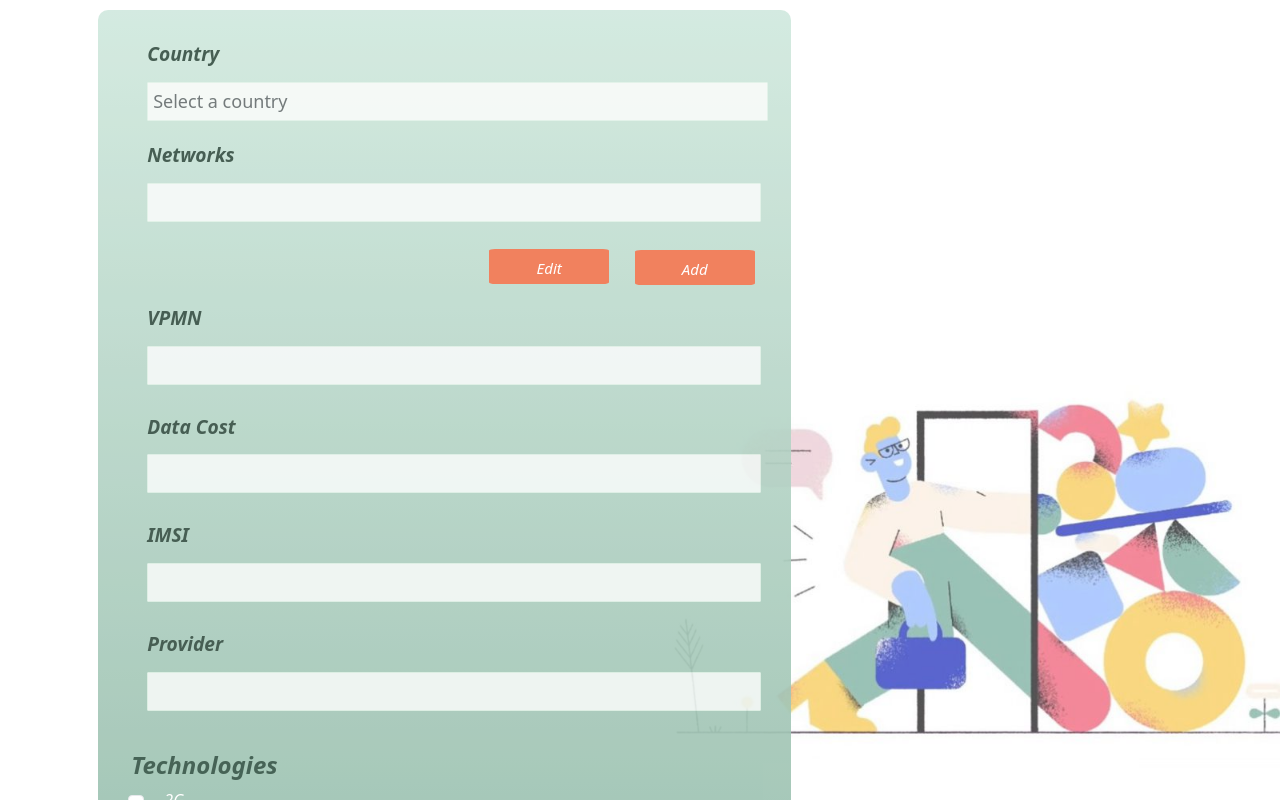
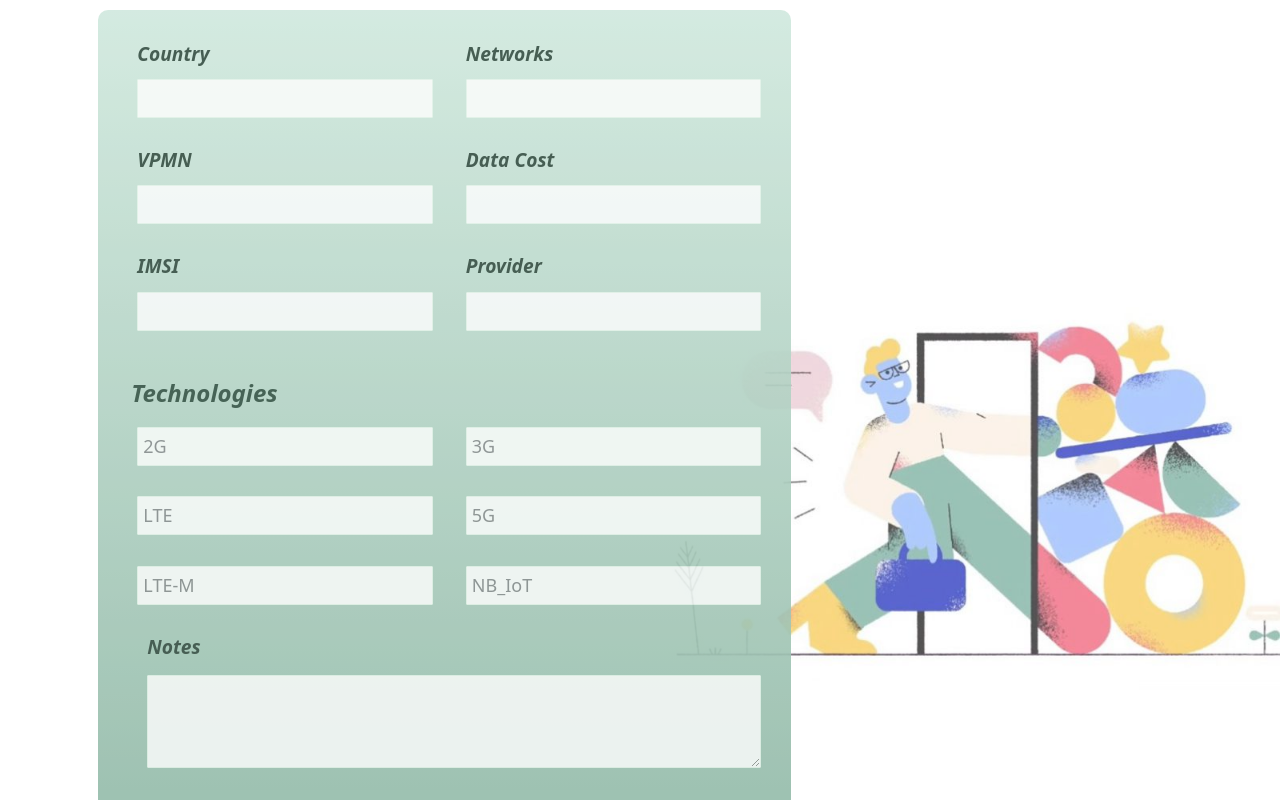
Before and after one commit to ahmedselem798/pricingappV2, a React (Create React App) app in the folder client/: page / in a window 1280 px wide. Shown: the top 800 px of the page. Built offline with nearby package versions, Linux system fonts and the light colour scheme.

Commit message:
CountryFormUpdate

```diff
--- a/client/src/Components/CountryForm/CountryForm.css
+++ b/client/src/Components/CountryForm/CountryForm.css
@@ -22,13 +22,9 @@
     opacity: 0.9;
   }
 
-    .form-group {
-      margin-bottom: 15px;
-    }
-
     .form-label {
       font-size: larger;
-      margin-right: 20px;
+      margin-right: 3%;
       color:#002112;
       margin-left: 3%;
       font-weight: 700;
@@ -43,7 +39,7 @@
       font-size: large;
       opacity: 0.8;
       transition: border-color 0.8s;
-      width: 98%;
+      width: 97%;
       margin-left: 3%;
       margin-top: 0.8%;
       cursor: pointer;
@@ -57,88 +53,27 @@
       opacity: 0.7;
   }
 
-    .input-group {
-      margin-bottom: 5px;
-    }
-
     .h1{
       margin-left: 0.5%;
+      margin-bottom: 17px;
       margin-top: 20px;
       color:#012916;
       font-style: italic;
-      font-weight: 800;
+      font-weight: 700;
       font-size: x-large;
     }
 
-    .form-check-input {
-      margin-right: 10px;
-      margin: 7px;
-      cursor: pointer;
-      margin-left: -3%;
+    .notes{
+      font-size: larger;
+      font-weight: 700;
     }
 
-    .form-check-label {
-      color: white;
-      margin-left: 2%;
-      font-style: italic;
-    }
-
-    .form-check-input:hover{
-      opacity: 0.7;
-      background-color: #eea66f;
-      cursor: pointer;
-    }
-
-     .btn-secondary {
-      background-color: rgb(237, 82, 34);
-      border-color: #cb854f;
-      color: white;
-      border: none;
-      border-radius: 5%;
-      width: 19%;
-      height: 35px;
-      font-size: 15px;
-      margin-left: 80%;
-      margin-bottom: -5px;
-      cursor: pointer;
-      font-style: italic;
-      align-items: center;
-    }
-
-    .btn-secondary:hover {
-      background-color: #5fb890;
-      border-color: #5fb890;
-    }
-
-    .btn-third {
-      background-color: rgb(237, 82, 34);
-      background-color: rgb(237, 82, 34);
-      color: white;
-      border: none;
-      border-radius: 5%;
-      width: 19%;
-      height: 35px;
-      font-size: 15px;
-      margin-left: 57%;
-      margin-top: -53px;
-      cursor: pointer;
-      font-style: italic;
-      align-items: center;
-    }
-
-    .btn-third:hover {
-      background-color: rgb(233, 23, 23);
-      border-color: rgb(250, 128, 128);
-    }
-
-    .btn-primary {
+    .btn {
       color: #fff;
       height: 40px;
       width: 35%;
       margin-top: 4.5%;
       margin-left: 33%;
-      /* background-color: #d88443; */
-      background-color: rgb(237, 82, 34);
       background-color: rgb(237, 82, 34);
       font-size: large;
       align-self: center;
@@ -146,7 +81,7 @@
       font-style: italic;
     }
 
-    .btn-primary:hover {
+    .btn:hover {
       background-color: #eea66f;
       border-color: #eea66f;
   }
--- a/client/src/Components/CountryForm/CountryForm.js
+++ b/client/src/Components/CountryForm/CountryForm.js
@@ -2,94 +2,24 @@ import React, { useState } from 'react';
 import './CountryForm.css';
 import { Form, Container, Row, Col, Button, InputGroup } from 'react-bootstrap';
 
-const countryOptions = [
-  { value: 'afghanistan', label: 'Afghanistan' },
-  { value: 'aland-islands', label: 'Aland Islands' },
-  { value: 'albania', label: 'Albania' },
-  { value: 'algeria', label: 'Algeria' },
-  { value: 'andorra', label: 'Andorra' },
-  { value: 'angola', label: 'Angola' },
-  { value: 'anguilla', label: 'Anguilla' },
-  { value: 'antigua-and-barbuda', label: 'Antigua and Barbuda' },
-  { value: 'argentina', label: 'Argentina' },
-  { value: 'armenia', label: 'Armenia' },
-  { value: 'aruba', label: 'Aruba' },
-  { value: 'australia', label: 'Australia' },
-  { value: 'austria', label: 'Austria' },
-  { value: 'bahrain', label: 'Bahrain' },
-  { value: 'canada', label: 'Canada' },
-  { value: 'france', label: 'France' },
-  { value: 'germany', label: 'Germany' },
-  { value: 'kuwait', label: 'Kuwait' },
-  { value: 'nigeria', label: 'Nigeria' },
-  { value: 'oman', label: 'Oman' },
-  { value: 'philippines', label: 'Philippines' },
-  { value: 'qatar', label: 'Qatar' },
-  { value: 'saudi', label: 'Saudi Arabia' },
-  { value: 'singapore', label: 'Singapore' },
-  { value: 'turkey', label: 'Turkey' },
-  { value: 'uae', label: 'UAE' },
-  { value: 'unitedkingdom', label: 'United Kingdom' },
-  { value: 'unitedstates', label: 'United States' },
-];
-
 function CountryForm() {
   const [networks, setNetworks] = useState(['']);
-  const [vpmnValue, setvpmnValue] = useState(['']);
+  const [vpmnValue, setVpmnValue] = useState(['']);
   const [dataCosts, setDataCosts] = useState(['']);
   const [imsi, setImsi] = useState(['']);
   const [provider, setProvider] = useState(['']);
+  const [notes, setNotes] = useState('');
   const [formData, setFormData] = useState({
     countryName: '',
-    technologies: [],
+    technologies: [
+      { label: '2G', value: '' },
+      { label: '3G', value: '' },
+      { label: 'LTE', value: '' },
+      { label: '5G', value: '' },
+      { label: 'LTE-M', value: '' },
+      { label: 'NB_IoT', value: '' },
+    ],
   });
-
-  const handleNetworkChange = (index, value) => {
-    const updatedNetworks = [...networks];
-    updatedNetworks[index] = value;
-    setNetworks(updatedNetworks);
-  };
-
-  const handleDataCostChange = (index, value) => {
-    const updatedDataCosts = [...dataCosts];
-    updatedDataCosts[index] = value;
-    setDataCosts(updatedDataCosts);
-  };
-
-  const handleImsiChange = (index, value) => {
-    const updatedImsi = [...imsi];
-    updatedImsi[index] = value;
-    setImsi(updatedImsi);
-  };
-
-  const handlevpmnChange = (index, value) => {
-    const updatedvpmnValue = [...vpmnValue];
-    updatedvpmnValue[index] = value;
-    setvpmnValue(updatedvpmnValue);
-  };
-
-  const handleProviderChange = (index, value) => {
-    const updatedProvider = [...provider];
-    updatedProvider[index] = value;
-    setProvider(updatedProvider);
-  };
-
-  // const handleAddNetwork = () => {
-  //   setNetworks([...networks, '']);
-  //   setDataCosts([...dataCosts, '']);
-  //   setImsi([...imsi, '']);
-  //   setvpmnValue([...vpmnValue, '']);
-  // };
-
-  const handleTechnologyChange = (technology) => {
-    const updatedTechnologies = formData.technologies.includes(technology)
-      ? formData.technologies.filter((tech) => tech !== technology)
-      : [...formData.technologies, technology];
-    setFormData({
-      ...formData,
-      technologies: updatedTechnologies,
-    });
-  };
 
   const handleSubmit = (e) => {
     e.preventDefault();
@@ -103,113 +33,100 @@ function CountryForm() {
           <Col>
             <Form onSubmit={handleSubmit}>
               <Form.Group>
+                <Row>
+                  <Col>
                     <Form.Label>Country</Form.Label>
                     <Form.Control
-                  as="select"
+                      type="text"
                       value={formData.countryName}
                       onChange={(e) => setFormData({ ...formData, countryName: e.target.value })}
-                >
-                  <option value="" disabled hidden>Select a country</option>
-                  {countryOptions.map((country) => (
-                    <option key={country.value} value={country.value}>
-                      {country.label}
-                    </option>
+                    />
+                  </Col>
+                  <Col>
+                    <Form.Label>Networks</Form.Label>
+                    {networks.map((network, index) => (
+                      <InputGroup key={index} className="mb-2">
+                        <Form.Control type="text" value={network} />
+                      </InputGroup>
                     ))}
-                </Form.Control>
+                  </Col>
+                </Row>
               </Form.Group>
 
               <Form.Group>
-                <Form.Label>Networks</Form.Label>
-                {networks.map((network, index) => (
+                <Row>
+                  <Col>
+                    <Form.Label>VPMN</Form.Label>
+                    {vpmnValue.map((vpmn, index) => (
                       <InputGroup key={index} className="mb-2">
-                    <Form.Control
-                      type="text"
-                      value={network}
-                      onChange={(e) => handleNetworkChange(index, e.target.value)}
-                    />
+                        <Form.Control type="text" value={vpmn} />
                       </InputGroup>
                     ))}
-                <Button type="button" variant="secondary" size="lg"
-                //  onClick={handleAddNetwork}
-                 >
-                  Add
-                </Button>
-
-                <Button type="button" variant="third" size="lg"
-                //  onClick={handleAddNetwork}
-                 >
-                  Edit
-                </Button>
-              </Form.Group>
-
-
-              <Form.Group>
-                <Form.Label>VPMN</Form.Label>
-                {vpmnValue.map((vpmnValue, index) => (
+                  </Col>
+                  <Col>
+                    <Form.Label>Data Cost</Form.Label>
+                    {dataCosts.map((dataCost, index) => (
                       <InputGroup key={index} className="mb-2">
-                    <Form.Control
-                      type="text"
-                      value={vpmnValue}
-                      onChange={(e) => handlevpmnChange(index, e.target.value)}
-                    />
+                        <Form.Control type="text" value={dataCost} />
                       </InputGroup>
                     ))}
+                  </Col>
+                </Row>
               </Form.Group>
 
               <Form.Group>
-                <Form.Label>Data Cost</Form.Label>
-                {dataCosts.map((dataCost, index) => (
-                  <InputGroup key={index} className="mb-2">
-                    <Form.Control
-                      type="text"
-                      value={dataCost}
-                      onChange={(e) => handleDataCostChange(index, e.target.value)}
-                    />
-                  </InputGroup>
-                ))}
-              </Form.Group>
-
-              <Form.Group>
+                <Row>
+                  <Col>
                     <Form.Label>IMSI</Form.Label>
                     {imsi.map((imsiValue, index) => (
                       <InputGroup key={index} className="mb-2">
-                    <Form.Control
-                      type="number"
-                      value={imsiValue}
-                      onChange={(e) => handleImsiChange(index, e.target.value)}
-                    />
+                        <Form.Control type="number" value={imsiValue} />
                       </InputGroup>
                     ))}
-              </Form.Group>
-
-              <Form.Group>
+                  </Col>
+                  <Col>
                     <Form.Label>Provider</Form.Label>
-                {provider.map((provider, index) => (
+                    {provider.map((providerValue, index) => (
                       <InputGroup key={index} className="mb-2">
-                    <Form.Control
-                      type="text"
-                      value={provider}
-                      onChange={(e) => handleProviderChange(index, e.target.value)}
-                    />
+                        <Form.Control type="text" value={providerValue} />
                       </InputGroup>
                     ))}
+                  </Col>
+                </Row>
               </Form.Group>
 
               <h2 className='h1'>Technologies</h2>
 
-              {['2G', '3G', 'LTE', '5G', 'LTE-M', 'NB_IoT'].map((technology) => (
-                <Form.Check
-                  key={technology}
-                  type="checkbox"
-                  label={technology}
-                  checked={formData.technologies.includes(technology)}
-                  onChange={() => handleTechnologyChange(technology)}
+              <Row>
+                {formData.technologies.map((technology, index) => (
+                  <Col key={index} md={6}>
+                    <InputGroup className="mb-2">
+                      <Form.Control
+                        type="text"
+                        placeholder={technology.label}
+                        value={technology.value}
+                        onChange={(e) => {
+                          const updatedTechnologies = [...formData.technologies];
+                          updatedTechnologies[index].value = e.target.value;
+                          setFormData({
+                            ...formData,
+                            technologies: updatedTechnologies,
+                          });
+                        }}
                       />
+                    </InputGroup>
+                  </Col>
                 ))}
+              </Row>
 
-              <Button type="submit" variant="primary" size="lg">
+              <Form.Group>
+                <Form.Label className='notes'>Notes</Form.Label>
+                <Form.Control as="textarea" rows={3} value={notes} />
+              </Form.Group>
+
+              <button type="button" className="btn">
                 Submit
-              </Button>
+              </button>
             </Form>
           </Col>
         </Row>
```
Also changed, not shown: 1 other file (tests, documents, lock files or other folders). Lines whose indentation alone changed are shown as unchanged.
